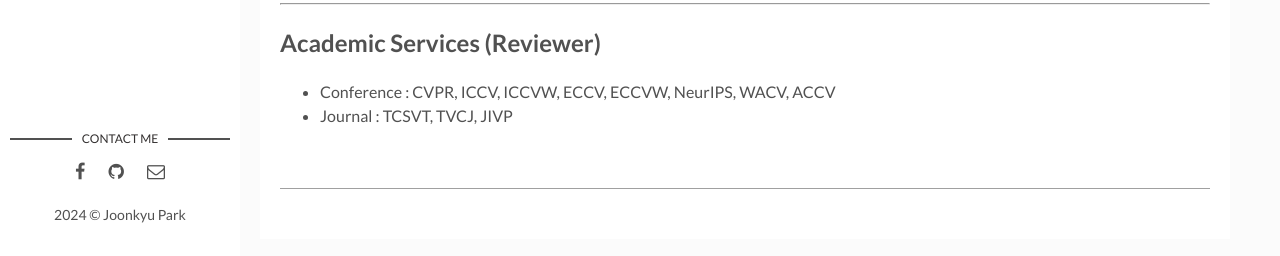
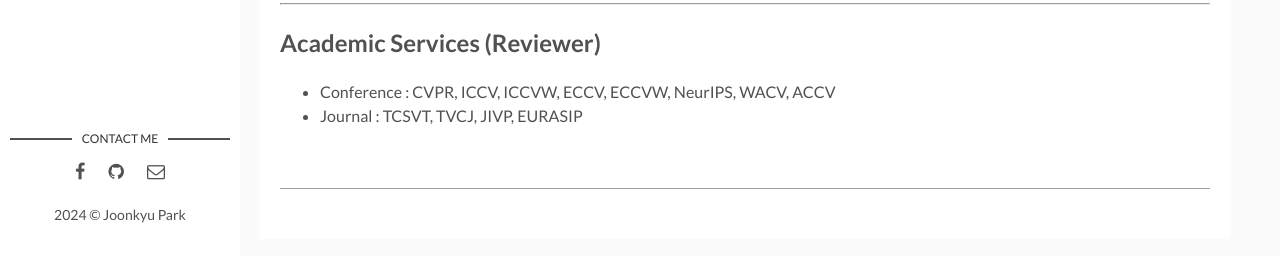
Before and after one commit to jkpark08/jkpark08.github.io, a Jekyll site: the page built from _posts/2027-12-31-edu.markdown, in a window 1280 px wide and 1158 px high. Shown: the part 899-1155 px from the top of the window. Built offline with Jekyll 4.4.1, drawn with Linux system fonts in a browser that asks for light colours.

Commit message:
Update 2027-12-31-edu.markdown

```diff
--- a/_posts/2027-12-31-edu.markdown
+++ b/_posts/2027-12-31-edu.markdown
@@ -40,4 +40,4 @@ I am interested in machine learning and computer vision, exploring 3D human and
 ---
 ## Academic Services (Reviewer)
 - Conference : CVPR, ICCV, ICCVW, ECCV, ECCVW, NeurIPS, WACV, ACCV
-- Journal : TCSVT, TVCJ, JIVP
+- Journal : TCSVT, TVCJ, JIVP, EURASIP
```
